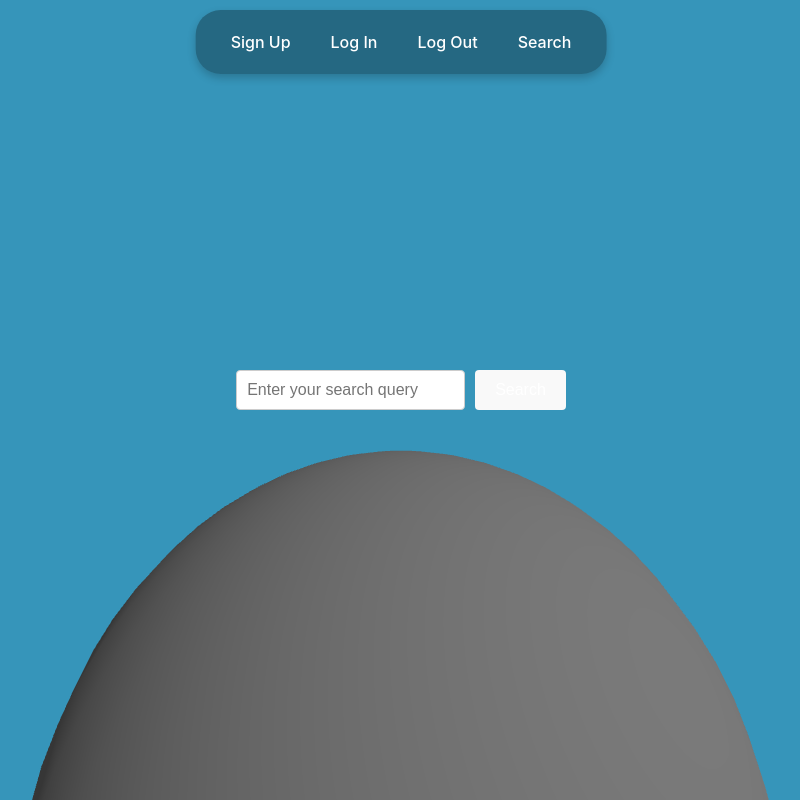
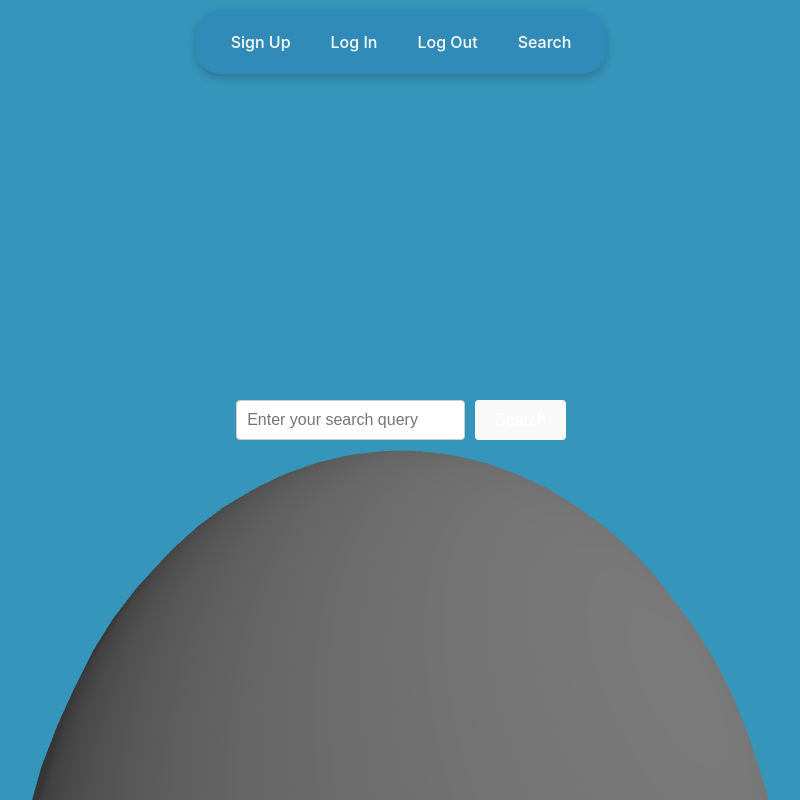
Before and after one commit to MrRumble/SentimentPress, a React (Vite) app in the folder frontend/: page / in a window 1280 px wide. Shown: the whole page, without its empty margins (239-1039 px from the left). Built offline with nearby package versions, Linux system fonts and the light colour scheme.

Commit message:
Search button now displays spinning loading widget while waiting to recieve data

```diff
--- /dev/null
+++ b/frontend/src/components/loading_spinner_component/LoadingSpinner.css
@@ -0,0 +1,21 @@
+.spinner-container {
+    display: flex;
+    justify-content: center;
+    align-items: center;
+    height: 100vh; /* Full viewport height to center the spinner */
+    transform: translateY(-150px); /* Adjust this value to move the spinner up or down */
+}
+
+.loading-spinner {
+    border: 16px solid #f3f3f3; /* Light grey */
+    border-top: 16px solid #34db6e; /* Blue */
+    border-radius: 50%;
+    width: 120px;
+    height: 120px;
+    animation: spin 2s linear infinite;
+}
+
+@keyframes spin {
+    0% { transform: rotate(0deg); }
+    100% { transform: rotate(360deg); }
+}
--- /dev/null
+++ b/frontend/src/components/loading_spinner_component/LoadingSpinner.jsx
@@ -0,0 +1,13 @@
+// LoadingSpinner.js
+import React from 'react';
+import './LoadingSpinner.css'; // Import the CSS file for the spinner
+
+const LoadingSpinner = () => {
+    return (
+        <div className="spinner-container">
+            <div className="loading-spinner"></div>
+        </div>
+    );
+};
+
+export default LoadingSpinner;
--- a/frontend/src/components/navbar_component/NavBar.css
+++ b/frontend/src/components/navbar_component/NavBar.css
@@ -4,7 +4,7 @@
     top: 10px; /* Distance from the top */
     left: 50%; /* Centre the navbar horizontally */
     transform: translateX(-50%); /* Adjust to truly centre it */
-    background: rgba(0, 0, 0, 0.3); /* Translucent background */
+    background: rgba(37, 117, 183, 0.3); /* Translucent background */
     border-radius: 25px; /* Cylindrical shape */
     padding: 10px 20px;
     display: flex; /* Use flexbox to align items */
--- a/frontend/src/components/search_compnent/SearchComponent.css
+++ b/frontend/src/components/search_compnent/SearchComponent.css
@@ -2,6 +2,7 @@
     max-width: 800px;
     margin: 0 auto;
     padding: 20px;
+    padding-top: 80px;
     font-family: Arial, sans-serif;
 }
 
--- a/frontend/src/components/search_compnent/SearchComponent.jsx
+++ b/frontend/src/components/search_compnent/SearchComponent.jsx
@@ -1,14 +1,15 @@
 import { useState } from 'react';
 import './SearchComponent.css'; // Import the CSS file
-
-// const BACKEND_URL = import.meta.env.VITE_BACKEND_URL;
+import LoadingSpinner from '../loading_spinner_component/LoadingSpinner';
 
 const SearchForm = () => {
     const [query, setQuery] = useState('');
     const [searchResults, setSearchResults] = useState(null);
+    const [loading, setLoading] = useState(false);
 
     const handleSubmit = async (event) => {
         event.preventDefault();
+        setLoading(true); // Set loading to true when starting the fetch
 
         const requestOptions = {
             method: 'POST',
@@ -27,6 +28,8 @@ const SearchForm = () => {
             setSearchResults(data);
         } catch (error) {
             console.error('Error fetching data:', error);
+        } finally {
+            setLoading(false); // Set loading to false when fetch is complete
         }
     };
 
@@ -43,7 +46,9 @@ const SearchForm = () => {
                 <button type="submit" className="search-button">Search</button>
             </form>
 
-            {searchResults && (
+            {loading && <LoadingSpinner />}
+
+            {searchResults && !loading && (
                 <div className="results-container">
                     <div className="search-info">
                         <h2>Search Info</h2>
```
